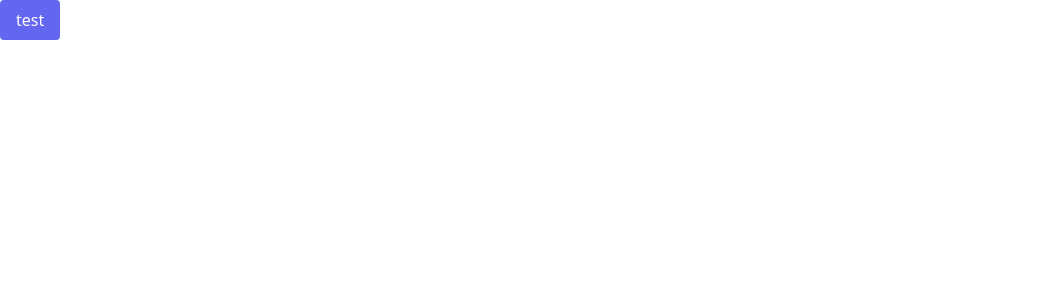
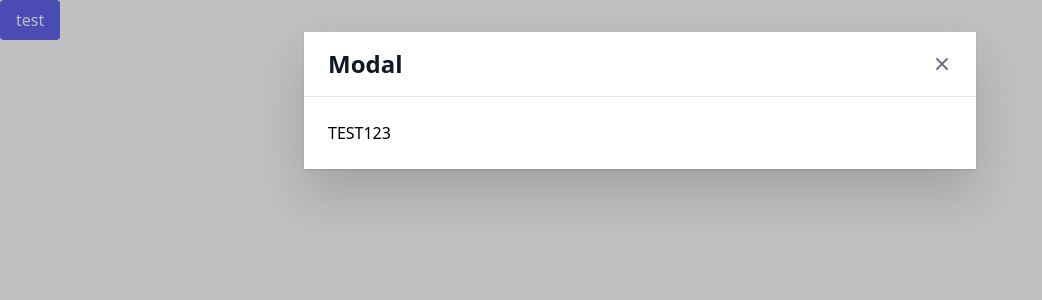
Before and after one commit to rnaunovic10719rn/banka-front, a React (Create React App) app: page / in a window 1280 px wide. Both pictures are taken after a click on the button "test". Shown: the top 300 px of the page, without its empty margins (0-1042 px from the left). Built offline with nearby package versions, Linux system fonts and the light colour scheme.

Commit message:
added modal component

```diff
--- a/package.json
+++ b/package.json
@@ -9,6 +9,7 @@
     "classnames": "^2.3.1",
     "react": "^17.0.2",
     "react-dom": "^17.0.2",
+    "react-qr-code": "^2.0.3",
     "react-scripts": "5.0.0",
     "web-vitals": "^2.1.4"
   },
--- a/src/App.js
+++ b/src/App.js
@@ -1,10 +1,21 @@
+import React, { useState } from "react";
 import Button from "./components/common/Button";
+import Modal from "./components/common/Modal";
 
 function App() {
+	const [modal, setModal] = useState(false);
+
 	return (
 		<div>
 			<header>
-                <Button label='test'/>
+				<Button label="test" onClick={() => setModal(true)} />
+				<Modal
+					visible={modal}
+					title="Modal"
+					onClose={() => setModal(false)}
+				>
+					<p>TEST123</p>
+				</Modal>
 			</header>
 		</div>
 	);
--- /dev/null
+++ b/src/components/common/Modal.jsx
@@ -0,0 +1,68 @@
+import React from 'react'
+import PropTypes from "prop-types";
+import classNames from 'classnames';
+import Button from './Button'
+
+function Modal(props) {
+    const wrapperStyle = classNames(
+        "fixed top-0 right-0 left-0 z-50 flex justify-center pt-8", // position
+        "w-full h-full",
+        "overflow-y-auto overflow-x-hidden", // overflow
+        "bg-black/25",
+        { "hidden": !props.visible },
+    )
+
+    const modalStyle = classNames(
+        "w-full max-w-2xl h-full",
+        "drop-shadow-2xl",
+    )
+
+    function renderHeader() {
+        return (
+            <div class="py-4 px-6 flex justify-between items-middle border-b bd-gray-300">
+                <h3 class="text-2xl font-semibold text-gray-900 lg:text-2xl">
+                    {props.title}
+                </h3>
+                <button type="button" class="text-gray-500 bg-transparent hover:text-gray-900 text-sm inline-flex items-center" onClick={handleClose}>
+                    <svg class="w-5 h-5" fill="currentColor" viewBox="0 0 20 20" xmlns="http://www.w3.org/2000/svg">
+                        <path fill-rule="evenodd" d="M4.293 4.293a1 1 0 011.414 0L10 8.586l4.293-4.293a1 1 0 111.414 1.414L11.414 10l4.293 4.293a1 1 0 01-1.414 1.414L10 11.414l-4.293 4.293a1 1 0 01-1.414-1.414L8.586 10 4.293 5.707a1 1 0 010-1.414z" clip-rule="evenodd">
+                        </path>
+                    </svg>
+                </button>
+            </div>
+        )
+    }
+
+    function handleClose() {
+        props.onClose()
+    }
+
+    return (
+        <div id={props.id} tabindex="-1" className={wrapperStyle}>
+            <div class={modalStyle}>
+                <div class="relative bg-white shadow">
+                    {renderHeader()}
+                    <div className='p-6'>
+                        {props.children}
+                        {props.cta &&
+                            <div className="flex justify-end mt-5">
+                                <Button label={"Click"} />
+                            </div>
+                        }
+                    </div>
+                </div>
+            </div>
+        </div>
+    )
+}
+
+Modal.propTypes = {
+    visible: PropTypes.bool.isRequired,
+    id: PropTypes.string.isRequired,
+    title: PropTypes.string.isRequired,
+    children: PropTypes.node,
+    cta: PropTypes.func,
+    onClose: PropTypes.func.isRequired,
+}
+
+export default Modal
```
Also changed, not shown: 2 other files (tests, documents, lock files or other folders). Lines whose indentation alone changed are shown as unchanged.
